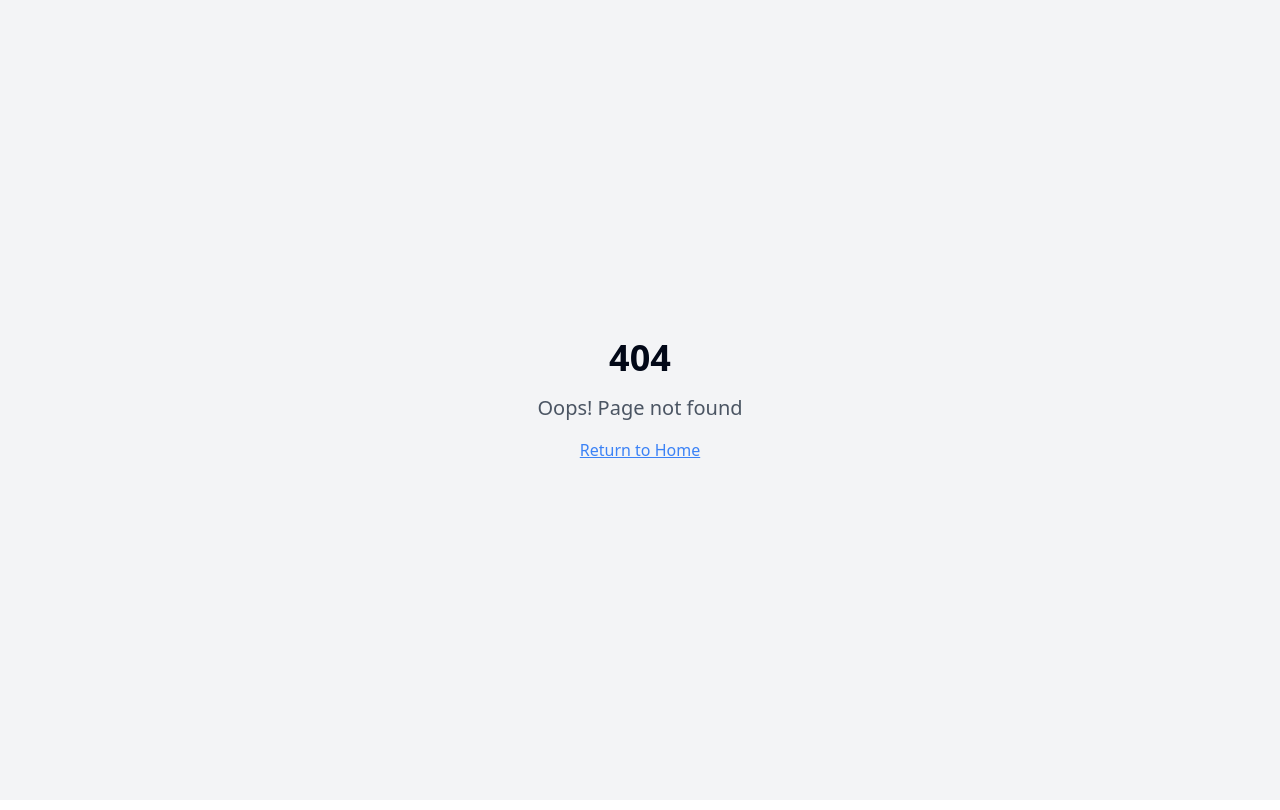
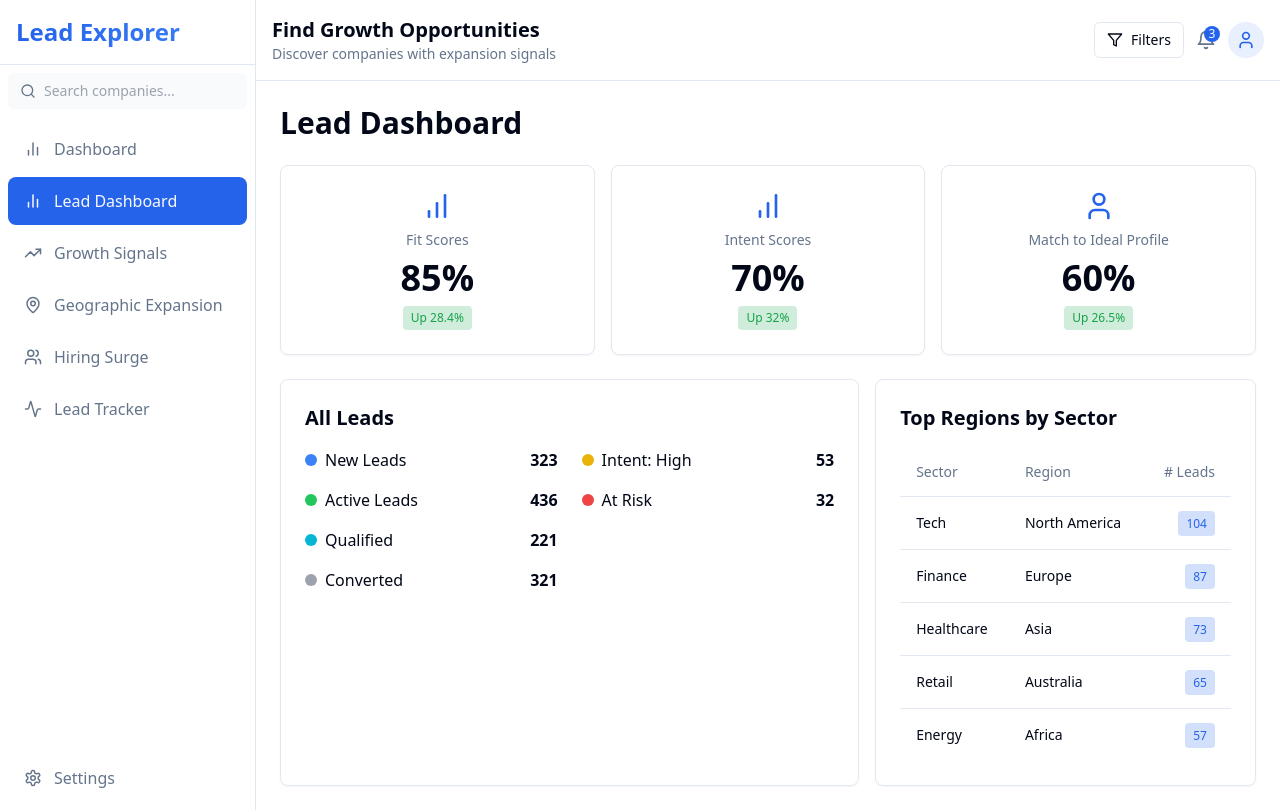
Before and after one commit to nizar-code/growth-radar-scout, a React (Vite) app: page /dashboard in a window 1280 px wide. Before the commit this address had no page. Built offline with nearby package versions, Linux system fonts and the light colour scheme.

Commit message:
Implement Lead Dashboard UI
Create the dashboard screen layout and components based on the provided image. This includes adding/updating stat cards, lead status counts, and a top regions table.

```diff
--- a/src/App.tsx
+++ b/src/App.tsx
@@ -5,6 +5,7 @@ import { TooltipProvider } from "@/components/ui/tooltip";
 import { QueryClient, QueryClientProvider } from "@tanstack/react-query";
 import { BrowserRouter, Routes, Route } from "react-router-dom";
 import Index from "./pages/Index";
+import LeadDashboard from "./pages/LeadDashboard";
 import NotFound from "./pages/NotFound";
 
 const queryClient = new QueryClient();
@@ -17,6 +18,7 @@ const App = () => (
       <BrowserRouter>
         <Routes>
           <Route path="/" element={<Index />} />
+          <Route path="/dashboard" element={<LeadDashboard />} />
           {/* These routes will be implemented in future iterations */}
           <Route path="/signals" element={<Index />} />
           <Route path="/expansion" element={<Index />} />
--- a/src/components/layout/Sidebar.tsx
+++ b/src/components/layout/Sidebar.tsx
@@ -61,6 +61,12 @@ export function Sidebar() {
           active={path === '/'}
         />
         <SidebarItem
+          icon={<BarChart2 size={18} />}
+          label="Lead Dashboard"
+          href="/dashboard"
+          active={path === '/dashboard'}
+        />
+        <SidebarItem
           icon={<TrendingUp size={18} />}
           label="Growth Signals"
           href="/signals"
--- /dev/null
+++ b/src/pages/LeadDashboard.tsx
@@ -0,0 +1,168 @@
+
+import React from 'react';
+import { DashboardLayout } from '@/components/layout/DashboardLayout';
+import {
+  Card,
+  CardContent
+} from '@/components/ui/card';
+import { Table, TableBody, TableCell, TableHead, TableHeader, TableRow } from '@/components/ui/table';
+import {
+  BarChart,
+  Users,
+  User
+} from 'lucide-react';
+
+const LeadDashboard = () => {
+  return (
+    <DashboardLayout>
+      <div className="space-y-6">
+        <div className="mb-6">
+          <h1 className="text-3xl font-bold">Lead Dashboard</h1>
+        </div>
+
+        {/* Score Metrics */}
+        <div className="grid grid-cols-1 md:grid-cols-3 gap-4">
+          <Card className="bg-card/50 dark:bg-card/50 border border-border">
+            <CardContent className="p-6 flex flex-col items-center">
+              <div className="flex flex-col items-center space-y-2">
+                <BarChart className="h-8 w-8 text-primary" />
+                <p className="text-sm text-muted-foreground">Fit Scores</p>
+                <h2 className="text-4xl font-bold">85%</h2>
+                <div className="bg-green-600/20 text-green-600 text-xs px-2 py-1 rounded">
+                  Up 28.4%
+                </div>
+              </div>
+            </CardContent>
+          </Card>
+
+          <Card className="bg-card/50 dark:bg-card/50 border border-border">
+            <CardContent className="p-6 flex flex-col items-center">
+              <div className="flex flex-col items-center space-y-2">
+                <BarChart className="h-8 w-8 text-primary" />
+                <p className="text-sm text-muted-foreground">Intent Scores</p>
+                <h2 className="text-4xl font-bold">70%</h2>
+                <div className="bg-green-600/20 text-green-600 text-xs px-2 py-1 rounded">
+                  Up 32%
+                </div>
+              </div>
+            </CardContent>
+          </Card>
+
+          <Card className="bg-card/50 dark:bg-card/50 border border-border">
+            <CardContent className="p-6 flex flex-col items-center">
+              <div className="flex flex-col items-center space-y-2">
+                <User className="h-8 w-8 text-primary" />
+                <p className="text-sm text-muted-foreground">Match to Ideal Profile</p>
+                <h2 className="text-4xl font-bold">60%</h2>
+                <div className="bg-green-600/20 text-green-600 text-xs px-2 py-1 rounded">
+                  Up 26.5%
+                </div>
+              </div>
+            </CardContent>
+          </Card>
+        </div>
+
+        <div className="grid grid-cols-1 lg:grid-cols-5 gap-4">
+          {/* All Leads */}
+          <Card className="bg-card/50 dark:bg-card/50 border border-border lg:col-span-3">
+            <CardContent className="p-6">
+              <h3 className="text-xl font-semibold mb-4">All Leads</h3>
+              <div className="grid grid-cols-2 gap-6">
+                <div className="space-y-4">
+                  <div className="flex items-center gap-2">
+                    <div className="h-3 w-3 rounded-full bg-blue-500"></div>
+                    <span>New Leads</span>
+                    <span className="ml-auto font-semibold">323</span>
+                  </div>
+                  <div className="flex items-center gap-2">
+                    <div className="h-3 w-3 rounded-full bg-green-500"></div>
+                    <span>Active Leads</span>
+                    <span className="ml-auto font-semibold">436</span>
+                  </div>
+                  <div className="flex items-center gap-2">
+                    <div className="h-3 w-3 rounded-full bg-cyan-500"></div>
+                    <span>Qualified</span>
+                    <span className="ml-auto font-semibold">221</span>
+                  </div>
+                  <div className="flex items-center gap-2">
+                    <div className="h-3 w-3 rounded-full bg-gray-400"></div>
+                    <span>Converted</span>
+                    <span className="ml-auto font-semibold">321</span>
+                  </div>
+                </div>
+
+                <div className="space-y-4">
+                  <div className="flex items-center gap-2">
+                    <div className="h-3 w-3 rounded-full bg-yellow-500"></div>
+                    <span>Intent: High</span>
+                    <span className="ml-auto font-semibold">53</span>
+                  </div>
+                  <div className="flex items-center gap-2">
+                    <div className="h-3 w-3 rounded-full bg-red-500"></div>
+                    <span>At Risk</span>
+                    <span className="ml-auto font-semibold">32</span>
+                  </div>
+                </div>
+              </div>
+            </CardContent>
+          </Card>
+
+          {/* Top Regions by Sector */}
+          <Card className="bg-card/50 dark:bg-card/50 border border-border lg:col-span-2">
+            <CardContent className="p-6">
+              <h3 className="text-xl font-semibold mb-4">Top Regions by Sector</h3>
+              <Table>
+                <TableHeader>
+                  <TableRow>
+                    <TableHead>Sector</TableHead>
+                    <TableHead>Region</TableHead>
+                    <TableHead className="text-right"># Leads</TableHead>
+                  </TableRow>
+                </TableHeader>
+                <TableBody>
+                  <TableRow>
+                    <TableCell>Tech</TableCell>
+                    <TableCell>North America</TableCell>
+                    <TableCell className="text-right">
+                      <span className="bg-blue-600/20 text-blue-600 text-xs px-2 py-1 rounded">104</span>
+                    </TableCell>
+                  </TableRow>
+                  <TableRow>
+                    <TableCell>Finance</TableCell>
+                    <TableCell>Europe</TableCell>
+                    <TableCell className="text-right">
+                      <span className="bg-blue-600/20 text-blue-600 text-xs px-2 py-1 rounded">87</span>
+                    </TableCell>
+                  </TableRow>
+                  <TableRow>
+                    <TableCell>Healthcare</TableCell>
+                    <TableCell>Asia</TableCell>
+                    <TableCell className="text-right">
+                      <span className="bg-blue-600/20 text-blue-600 text-xs px-2 py-1 rounded">73</span>
+                    </TableCell>
+                  </TableRow>
+                  <TableRow>
+                    <TableCell>Retail</TableCell>
+                    <TableCell>Australia</TableCell>
+                    <TableCell className="text-right">
+                      <span className="bg-blue-600/20 text-blue-600 text-xs px-2 py-1 rounded">65</span>
+                    </TableCell>
+                  </TableRow>
+                  <TableRow>
+                    <TableCell>Energy</TableCell>
+                    <TableCell>Africa</TableCell>
+                    <TableCell className="text-right">
+                      <span className="bg-blue-600/20 text-blue-600 text-xs px-2 py-1 rounded">57</span>
+                    </TableCell>
+                  </TableRow>
+                </TableBody>
+              </Table>
+            </CardContent>
+          </Card>
+        </div>
+      </div>
+    </DashboardLayout>
+  );
+};
+
+export default LeadDashboard;
```
